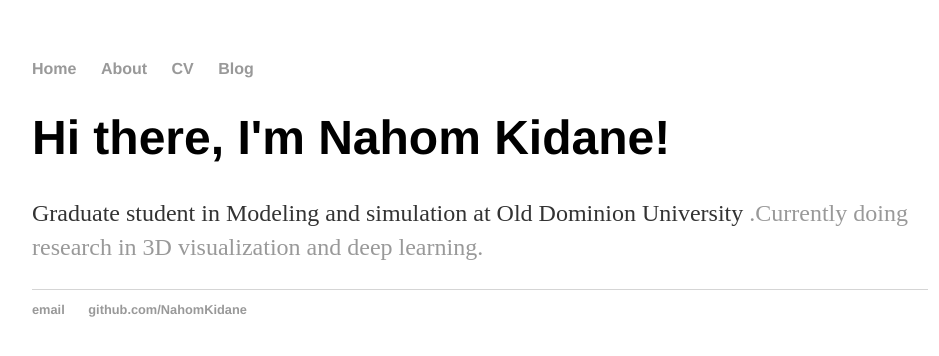
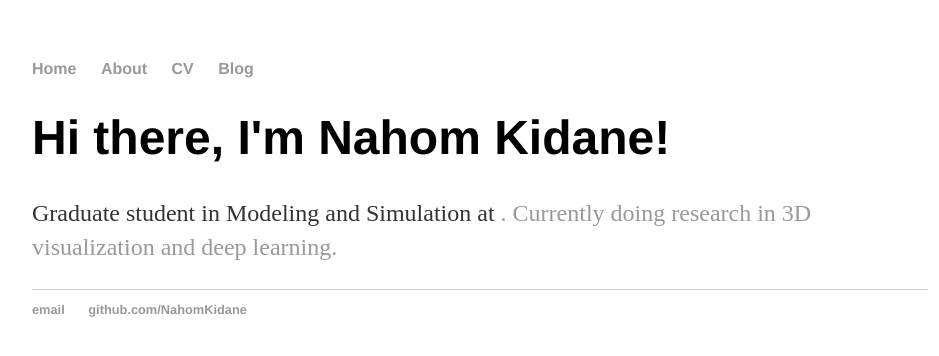
Before and after one commit to NahomKidane/NahomKidane.github.io, a Jekyll site: the page built from index.html, in a window 1280 px wide. Shown: the top 356 px of the page, without its empty margins (160-1099 px from the left). Built offline with Jekyll 4.4.1, drawn with Linux system fonts in a browser that asks for light colours.

Commit message:
Update index.html

```diff
--- a/index.html
+++ b/index.html
@@ -4,5 +4,5 @@ title: Nahom Kidane
 ---
 <div class="blurb">
 	<h1>Hi there, I'm Nahom Kidane!</h1>
-	<p>Graduate student in Modeling and simulation at Old Dominion University <a href="https://www.odu.edu/msve">.Currently doing research in 3D visualization and deep learning.</a></p>
+	<p>Graduate student in Modeling and Simulation at <a href="https://www.odu.edu/msve" Old Dominion University>. Currently doing research in 3D visualization and deep learning.</a></p>
 </div><!-- /.blurb -->
```
